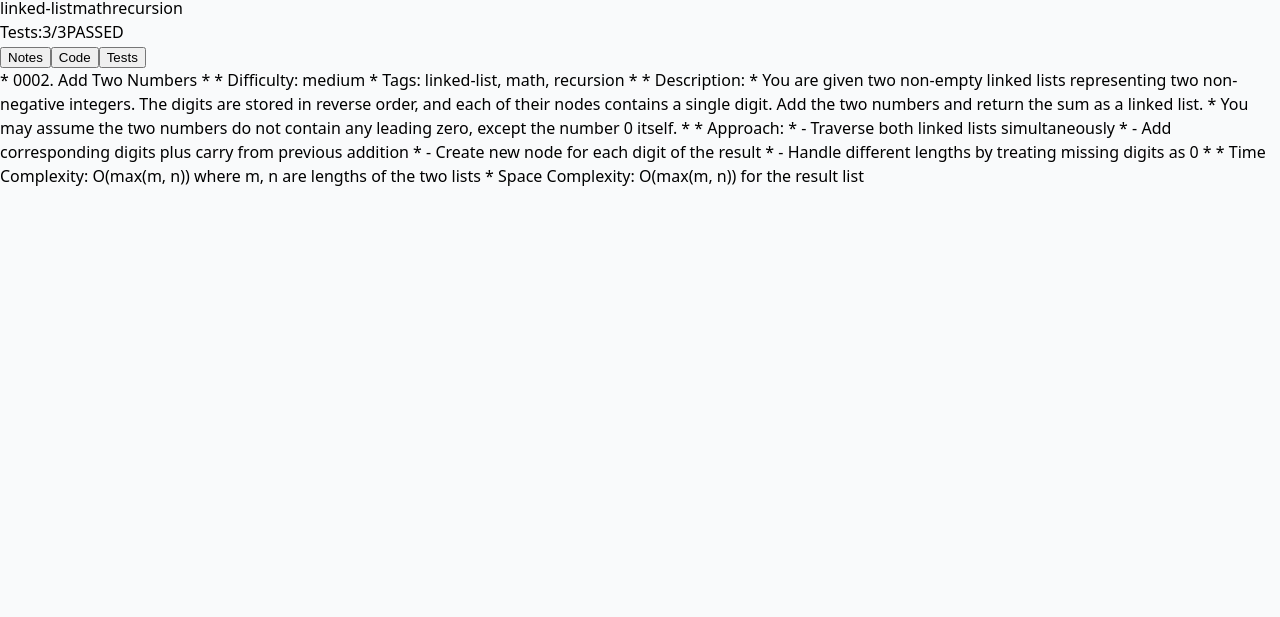
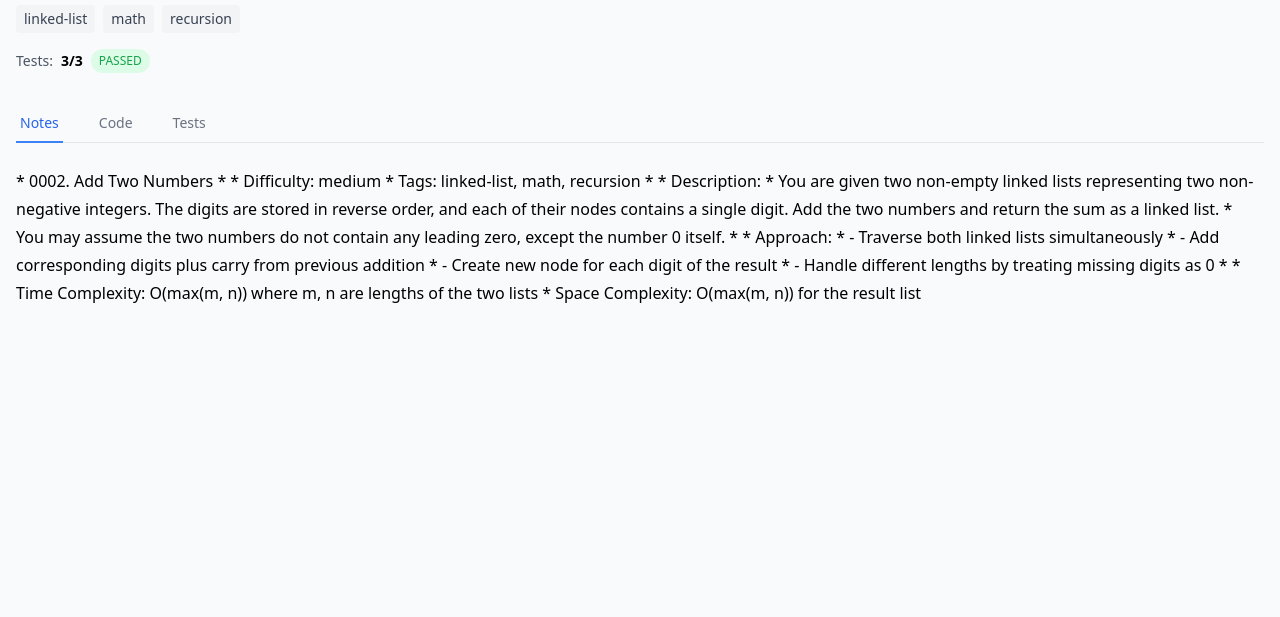
Before and after one commit to clfhhc/leetcode-ts, an Astro site in the folder apps/site/: page /leetcode-ts/problem/add-two-numbers in a window 1280 px wide. Shown: the part 183-800 px from the top of the page. Built offline with nearby package versions, Linux system fonts and the light colour scheme; Astro itself is replaced by a stand-in of ours.

Commit message:
fixed css

```diff
--- a/apps/site/astro.config.mjs
+++ b/apps/site/astro.config.mjs
@@ -1,12 +1,13 @@
 import { defineConfig } from 'astro/config';
 import solid from '@astrojs/solid-js';
 import sitemap from '@astrojs/sitemap';
+import tailwind from '@astrojs/tailwind';
 
 export default defineConfig({
   site: 'https://your-username.github.io',
   base: '/leetcode-ts',
   output: 'static',
-  integrations: [solid(), sitemap()],
+  integrations: [solid(), sitemap(), tailwind()],
   vite: {
     resolve: {
       alias: {
--- a/apps/site/src/components/ProblemDetail.tsx
+++ b/apps/site/src/components/ProblemDetail.tsx
@@ -1,5 +1,26 @@
 import { createSignal } from 'solid-js';
-import type { ProblemData } from '../../../../dist/data/problems/[slug].json';
+
+interface ProblemData {
+  id: number;
+  slug: string;
+  title: string;
+  tags: string[];
+  difficulty: string;
+  code: string;
+  notes: string;
+  testResults: Array<{
+    input: any;
+    expected: any;
+    name: string;
+    actual?: any;
+    passed: boolean;
+    duration: number;
+    error?: string;
+  }>;
+  totalTests: number;
+  passedTests: number;
+  failedTests: number;
+}
 
 interface ProblemDetailProps {
   problem: ProblemData;
@@ -130,7 +151,7 @@ export default function ProblemDetail(props: ProblemDetailProps) {
                   </tr>
                 </thead>
                 <tbody class="bg-white dark:bg-gray-900 divide-y divide-gray-200 dark:divide-gray-700">
-                  {props.problem.testResults.map((test, index) => (
+                  {props.problem.testResults.map((test) => (
                     <tr>
                       <td class="px-6 py-4 whitespace-nowrap text-sm font-mono text-gray-900 dark:text-white">
                         {JSON.stringify(test.input)}
--- a/apps/site/src/data/problems/add-two-numbers.json
+++ b/apps/site/src/data/problems/add-two-numbers.json
@@ -56,7 +56,7 @@
         }
       },
       "passed": true,
-      "duration": 0.039750000000026375
+      "duration": 0.03720900000001848
     },
     {
       "input": {
@@ -79,7 +79,7 @@
         "next": null
       },
       "passed": true,
-      "duration": 0.0018750000000409273
+      "duration": 0.001791999999966265
     },
     {
       "input": {
@@ -171,7 +171,7 @@
         }
       },
       "passed": true,
-      "duration": 0.09304200000002538
+      "duration": 0.07699999999999818
     }
   ],
   "totalTests": 3,
--- a/apps/site/src/data/problems/two-sum.json
+++ b/apps/site/src/data/problems/two-sum.json
@@ -30,7 +30,7 @@
         1
       ],
       "passed": true,
-      "duration": 0.02337500000001569
+      "duration": 0.0277499999999975
     },
     {
       "input": {
@@ -51,7 +51,7 @@
         2
       ],
       "passed": true,
-      "duration": 0.0013339999999857355
+      "duration": 0.0012499999999988631
     },
     {
       "input": {
@@ -71,7 +71,7 @@
         1
       ],
       "passed": true,
-      "duration": 0.0012499999999988631
+      "duration": 0.0015000000000213731
     },
     {
       "input": {
@@ -94,7 +94,7 @@
         4
       ],
       "passed": true,
-      "duration": 0.0016250000000184173
+      "duration": 0.0016249999999899956
     },
     {
       "input": {
@@ -117,7 +117,7 @@
         4
       ],
       "passed": true,
-      "duration": 0.007125000000002046
+      "duration": 0.007791999999994914
     }
   ],
   "totalTests": 5,
--- a/apps/site/src/layouts/Layout.astro
+++ b/apps/site/src/layouts/Layout.astro
@@ -39,9 +39,3 @@ const { title } = Astro.props;
     </div>
   </body>
 </html>
-
-<style>
-  @import 'tailwindcss/base';
-  @import 'tailwindcss/components';
-  @import 'tailwindcss/utilities';
-</style>
--- a/apps/site/src/pages/index.astro
+++ b/apps/site/src/pages/index.astro
@@ -1,7 +1,23 @@
 ---
 import Layout from '../layouts/Layout.astro';
 import ProblemList from '../components/ProblemList';
-import type { IndexData } from '../data/index.json';
+
+interface IndexData {
+  problems: Array<{
+    id: number;
+    slug: string;
+    title: string;
+    tags: string[];
+    difficulty: string;
+  }>;
+  totalProblems: number;
+  difficultyCounts: {
+    easy: number;
+    medium: number;
+    hard: number;
+  };
+  tagCounts: Record<string, number>;
+}
 
 // Load index data
 const indexData: IndexData = await import('../data/index.json').then(m => m.default);
--- a/apps/site/src/pages/problem/[slug].astro
+++ b/apps/site/src/pages/problem/[slug].astro
@@ -1,7 +1,28 @@
 ---
 import Layout from '../../layouts/Layout.astro';
 import ProblemDetail from '../../components/ProblemDetail';
-import type { ProblemData } from '../../data/problems/[slug].json';
+
+interface ProblemData {
+  id: number;
+  slug: string;
+  title: string;
+  tags: string[];
+  difficulty: string;
+  code: string;
+  notes: string;
+  testResults: Array<{
+    input: any;
+    expected: any;
+    name: string;
+    actual?: any;
+    passed: boolean;
+    duration: number;
+    error?: string;
+  }>;
+  totalTests: number;
+  passedTests: number;
+  failedTests: number;
+}
 
 export async function getStaticPaths() {
   // Load index data to get all problem slugs
```
Also changed, not shown: apps/site/package.json (+4 -3 lines), apps/site/src/components/ProblemList.tsx (+8 -1 lines), pnpm-lock.yaml.
